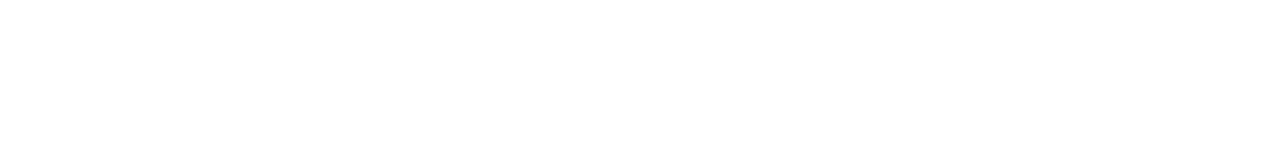
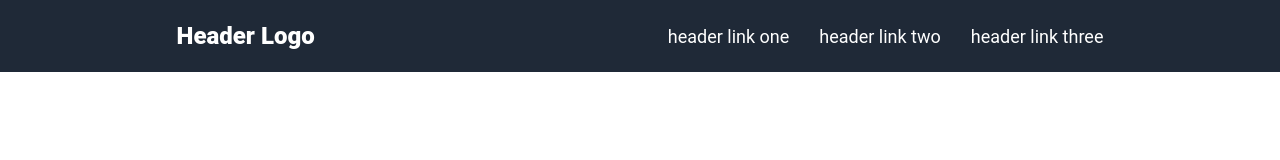
Before and after one commit to popInNotOut/odin-landing-page, a plain HTML site: page index.html in a window 1280 px wide. Drawn offline with Linux system fonts and the light colour scheme.

Commit message:
Finished header

```diff
--- a/index.html
+++ b/index.html
@@ -7,6 +7,38 @@
         <link rel="stylesheet" href="style.css">
     </head>
     <body>
+        <div class="header">
+            <div class="left">
+                Header Logo
+            </div>
 
+            <div class="right">
+                <ul class="links">
+                    <li><a href="https://popinnotout.github.io/odin-landing-page/">header link one</a></li>
+                    <li><a href="https://popinnotout.github.io/odin-landing-page/">header link two</a></li>
+                    <li><a href="https://popinnotout.github.io/odin-landing-page/">header link three</a></li>
+                </ul>
+            </div>
+        </div>
+
+        <div class="content-1">
+
+        </div>
+
+        <div class="content-2">
+
+        </div>
+
+        <div class="content-3">
+
+        </div>
+
+        <div class="content-4">
+
+        </div>
+
+        <div class="footer">
+
+        </div>
     </body>
 </html>
--- a/style.css
+++ b/style.css
@@ -0,0 +1,41 @@
+/* START OF TYPE SELECTORS */
+body {
+    font-family: Roboto, 'Open Sans', sans-serif;
+    margin: 0;
+    min-height: 100vh;
+}
+
+a {
+    text-decoration: none;
+    color: white;
+    font-size: 18px;
+}
+
+ul {
+    list-style-type: none;
+    margin: 0;
+    padding: 0;
+    display: flex;
+    gap: 30px;
+}
+/* END OF TYPE SELECTORS */
+
+
+
+
+
+/* START OF CLASSES */
+.header {
+    height: 72px;
+    background: #1F2937;
+    color: white;
+    display: flex;
+    justify-content: space-around;
+    align-items: center;
+}
+
+.header .left {
+    font-size: 24px;
+    font-weight: 900;
+}
+/* END OF CLASSES */
```
